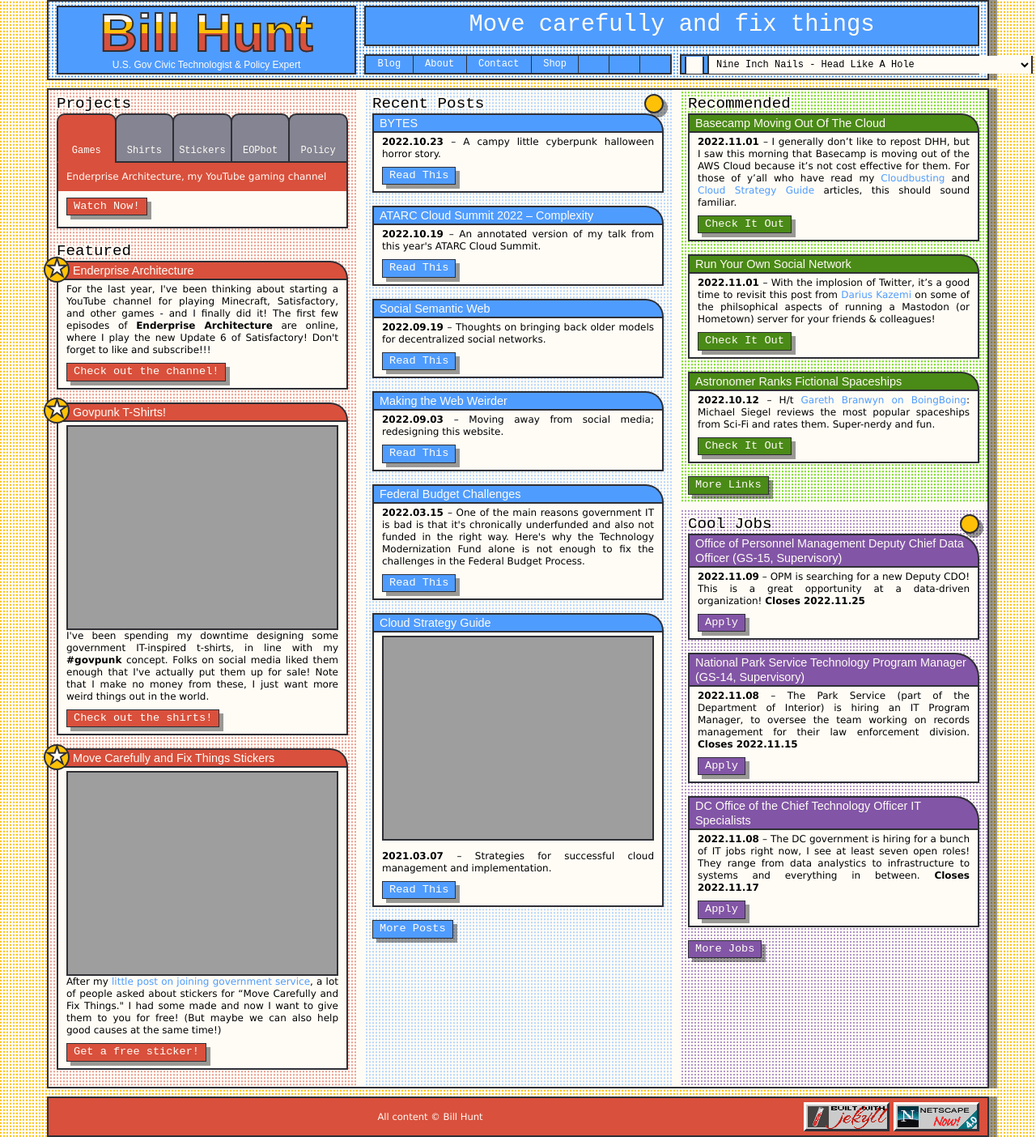
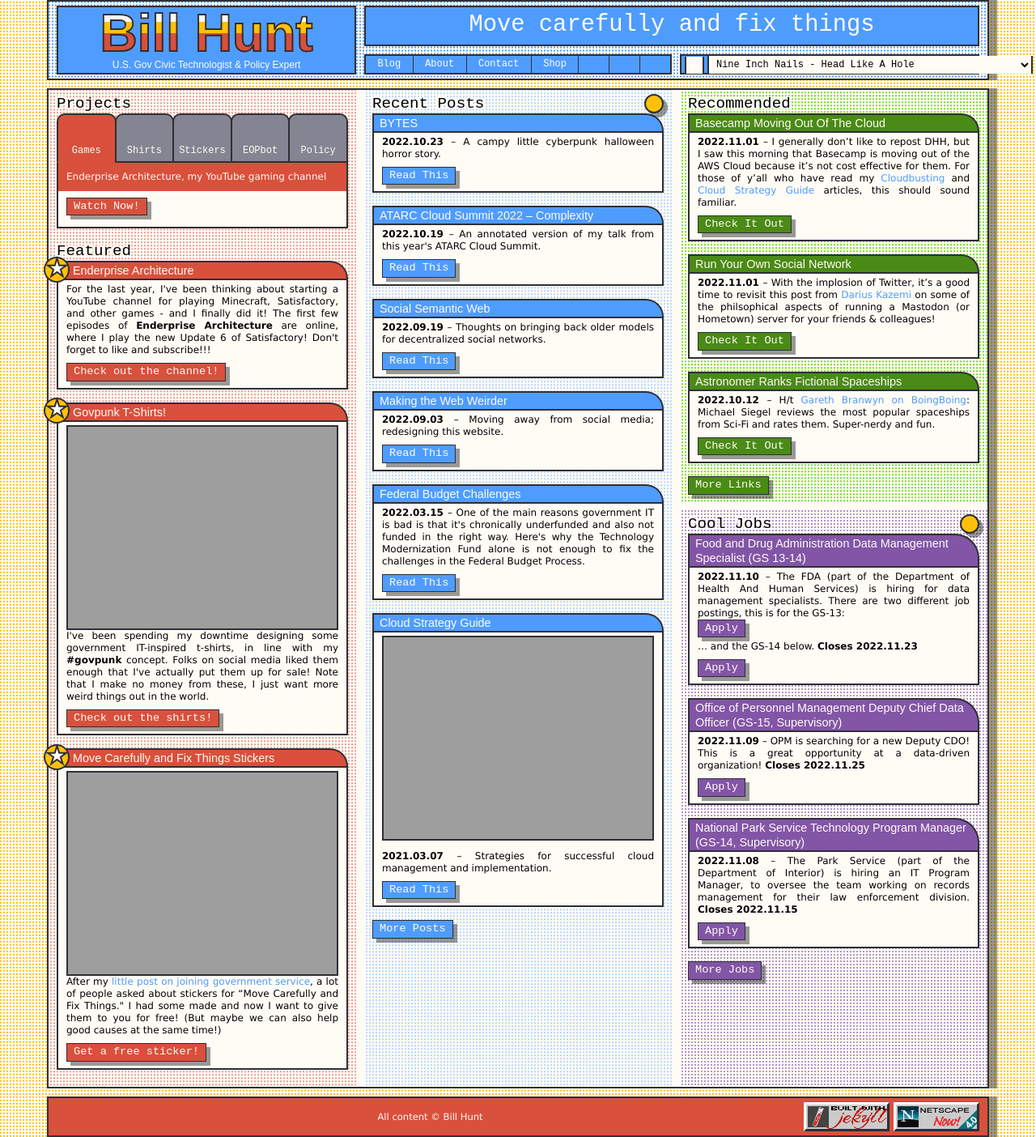
Before and after one commit to krusynth/billhunt.dev, a Jekyll site: the page built from index.md, in a window 1280 px wide. Shown: the whole page at 81% size. Built offline with Jekyll 4.4.1, drawn with Linux system fonts in a browser that asks for light colours; some web fonts are replaced.

Commit message:
Update jobs.

```diff
--- a/_data/jobs.yml
+++ b/_data/jobs.yml
@@ -1,3 +1,9 @@
+- title: Food and Drug Administration Data Management Specialist (GS 13-14)
+  url: https://www.usajobs.gov/job/688274100
+  date: 2022-11-10
+  closes: 2022-11-23
+  content: "The FDA (part of the Department of Health And Human Services) is hiring for data management specialists. There are two different job postings, this is for the GS-13:<br><a href=\"https://www.usajobs.gov/job/688271400\" class=\"btn\">Apply</a><br>... and the GS-14 below."
+
 - title: Office of Personnel Management Deputy Chief Data Officer (GS-15, Supervisory)
   url: https://www.usajobs.gov/job/688529100
   date: 2022-11-09
```
